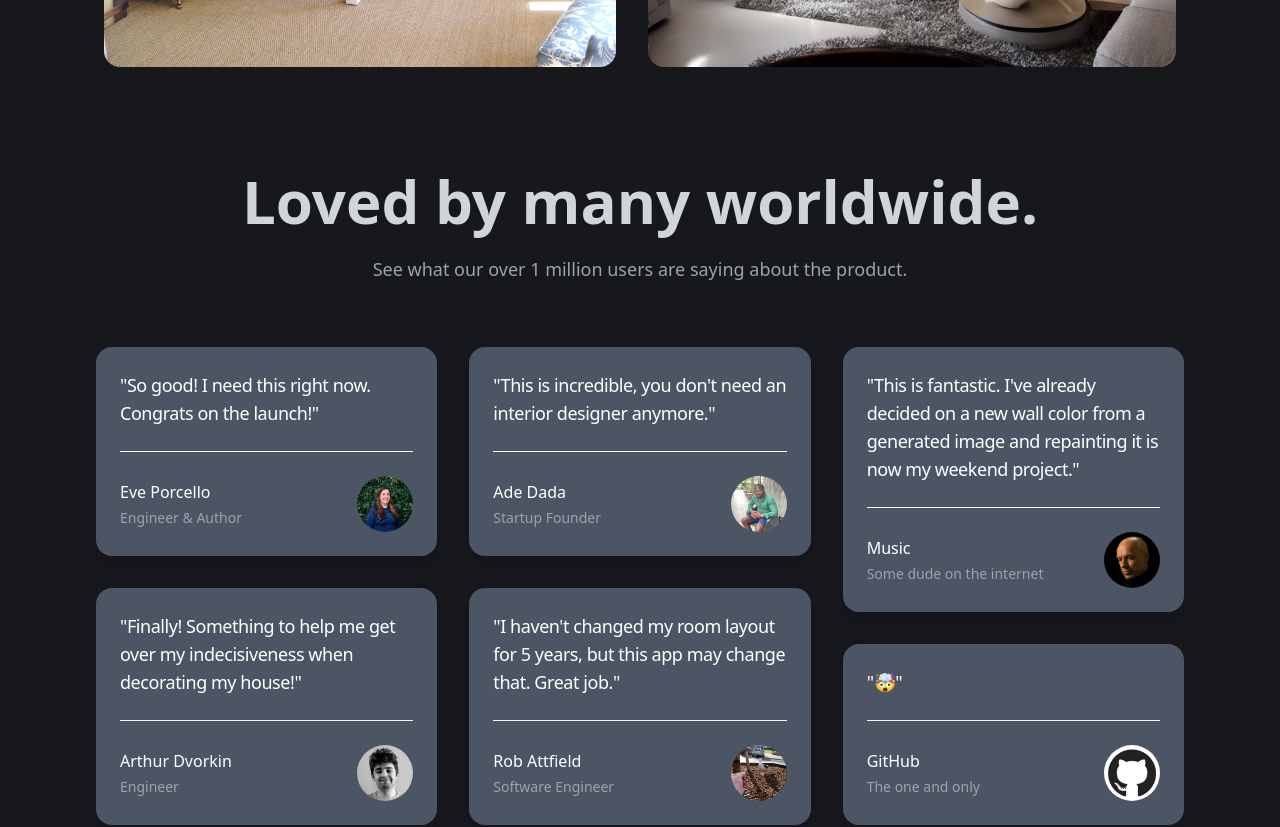
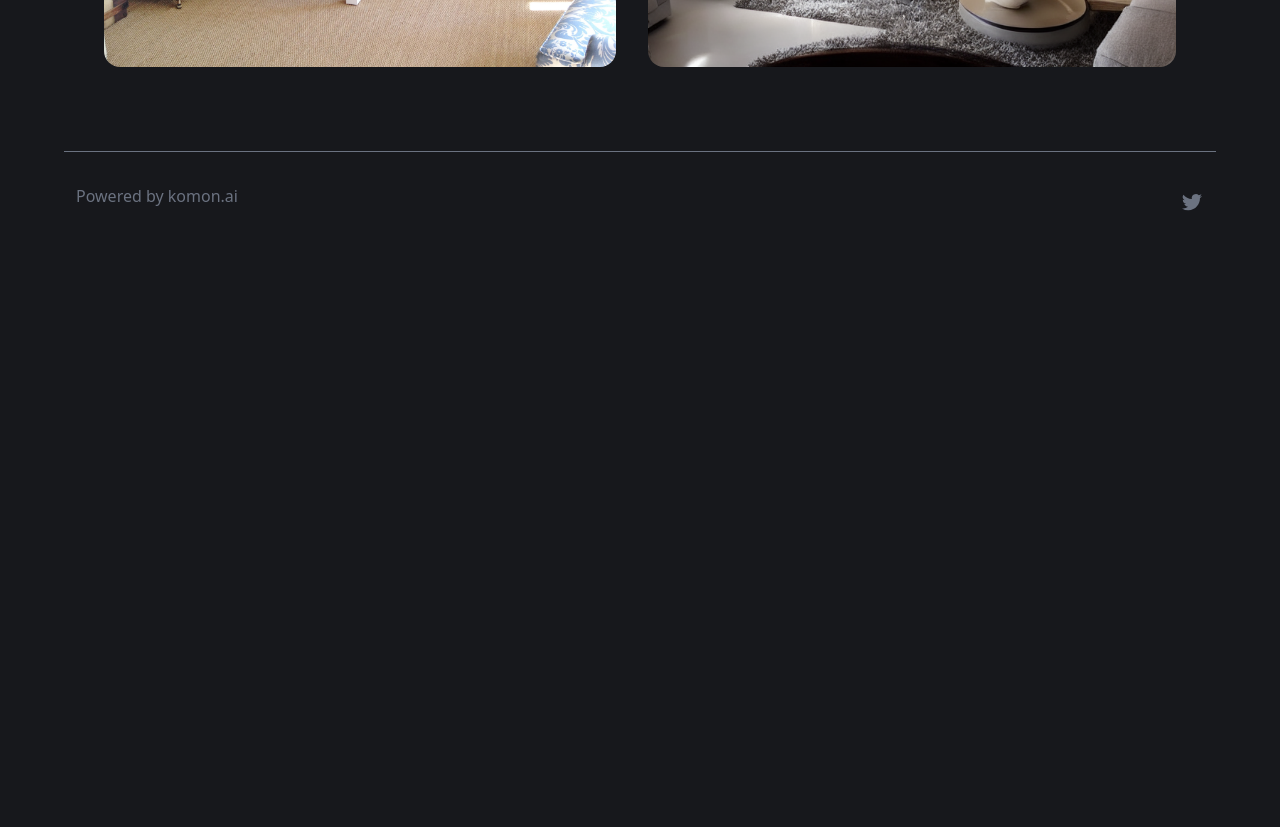
Before and after one commit to GloryDream413/RoomGPT, a Next.js app in the folder frontend/: page / in a window 1280 px wide. Shown: the part 1040-1867 px from the top of the page. After the commit the page ends 1279 px from the top, so only its background shows below. Built offline with nearby package versions, Linux system fonts and the light colour scheme.

Commit message:
Testnomial source removed.

```diff
--- a/frontend/components/Testimonials.tsx
+++ /dev/null
@@ -1,136 +0,0 @@
-import Image from "next/image";
-
-const testimonials = [
-  [
-    {
-      content: "So good! I need this right now. Congrats on the launch!",
-      link: "https://twitter.com/eveporcello/status/1631438728999899136",
-      author: {
-        name: "Eve Porcello",
-        role: "Engineer & Author",
-        image: "/eve.jpg",
-      },
-    },
-
-    {
-      content:
-        "Finally! Something to help me get over my indecisiveness when decorating my house!",
-      link: "https://twitter.com/arthur_dvorkin/status/1631402865209274369",
-      author: {
-        name: "Arthur Dvorkin",
-        role: "Engineer",
-        image: "/arthur.jpg",
-      },
-    },
-  ],
-  [
-    {
-      content:
-        "This is incredible, you don't need an interior designer anymore.",
-      link: "https://www.tiktok.com/@thenubians/video/7206088336044313861?q=roomgpt.io&t=1677909079689",
-      author: {
-        name: "Ade Dada",
-        role: "Startup Founder",
-        image: "/ade.jpeg",
-      },
-    },
-    {
-      content:
-        "I haven't changed my room layout for 5 years, but this app may change that. Great job.",
-      link: "https://twitter.com/RobAttfield/status/1631545265281974273",
-      author: {
-        name: "Rob Attfield",
-        role: "Software Engineer",
-        image: "/rob.jpg",
-      },
-    },
-  ],
-  [
-    {
-      content:
-        "This is fantastic. I've already decided on a new wall color from a generated image and repainting it is now my weekend project.",
-      link: "https://twitter.com/Music4UsAll/status/1631622608595607552",
-      author: {
-        name: "Music",
-        role: "Some dude on the internet",
-        image: "/music.jpg",
-      },
-    },
-    {
-      content: "🤯",
-      link: "https://twitter.com/github/status/1631821360619028482",
-      author: {
-        name: "GitHub",
-        role: "The one and only",
-        image: "/github.jpg",
-      },
-    },
-  ],
-];
-
-export function Testimonials() {
-  return (
-    <section
-      id="testimonials"
-      aria-label="What our customers are saying"
-      className="py-10"
-    >
-      <div className="mx-auto px-4 sm:px-6 lg:px-8 md:px-7">
-        <div className="mx-auto md:text-center">
-          <h1 className="mx-auto max-w-4xl font-display text-4xl font-bold tracking-normal text-gray-300 sm:text-6xl">
-            Loved by many worldwide.
-          </h1>
-          <p className="mx-auto mt-6 max-w-xl text-lg sm:text-gray-400  text-gray-500 leading-7">
-            See what our over 1 million users are saying about the product.
-          </p>
-        </div>
-        <ul
-          role="list"
-          className="mx-auto mt-16 grid max-w-2xl grid-cols-1 gap-6 sm:gap-8 lg:mt-16 lg:max-w-none lg:grid-cols-3"
-        >
-          {testimonials.map((column, columnIndex) => (
-            <li key={columnIndex}>
-              <ul role="list" className="flex flex-col gap-y-6 sm:gap-y-8">
-                {column.map((testimonial, testimonialIndex) => (
-                  <li
-                    key={testimonialIndex}
-                    className="hover:scale-105 transition duration-300 ease-in-out "
-                  >
-                    <a href={testimonial.link} target="_blank" rel="noreferrer">
-                      <figure className="relative rounded-2xl bg-gray-600 p-6 shadow-xl shadow-slate-900/10">
-                        <blockquote className="relative">
-                          <p className="text-lg tracking-tight text-white">
-                            "{testimonial.content}"
-                          </p>
-                        </blockquote>
-                        <figcaption className="relative mt-6 flex items-center justify-between border-t border-slate-100 pt-6">
-                          <div>
-                            <div className="font-display text-base text-white">
-                              {testimonial.author.name}
-                            </div>
-                            <div className="mt-1 text-sm text-gray-400">
-                              {testimonial.author.role}
-                            </div>
-                          </div>
-                          <div className="overflow-hidden rounded-full bg-slate-50">
-                            <Image
-                              className="h-14 w-14 object-cover"
-                              src={testimonial.author.image}
-                              alt="picture of the testimonial author"
-                              width={56}
-                              height={56}
-                            />
-                          </div>
-                        </figcaption>
-                      </figure>
-                    </a>
-                  </li>
-                ))}
-              </ul>
-            </li>
-          ))}
-        </ul>
-      </div>
-    </section>
-  );
-}
--- a/frontend/pages/index.tsx
+++ b/frontend/pages/index.tsx
@@ -5,7 +5,6 @@ import Link from "next/link";
 import Footer from "../components/Footer";
 import Header from "../components/Header";
 import SquigglyLines from "../components/SquigglyLines";
-import { Testimonials } from "../components/Testimonials";
 
 const Home: NextPage = () => {
   return (
@@ -70,7 +69,6 @@ const Home: NextPage = () => {
           </div>
         </div>
       </main>
-      <Testimonials />
       <Footer />
     </div>
   );
```
